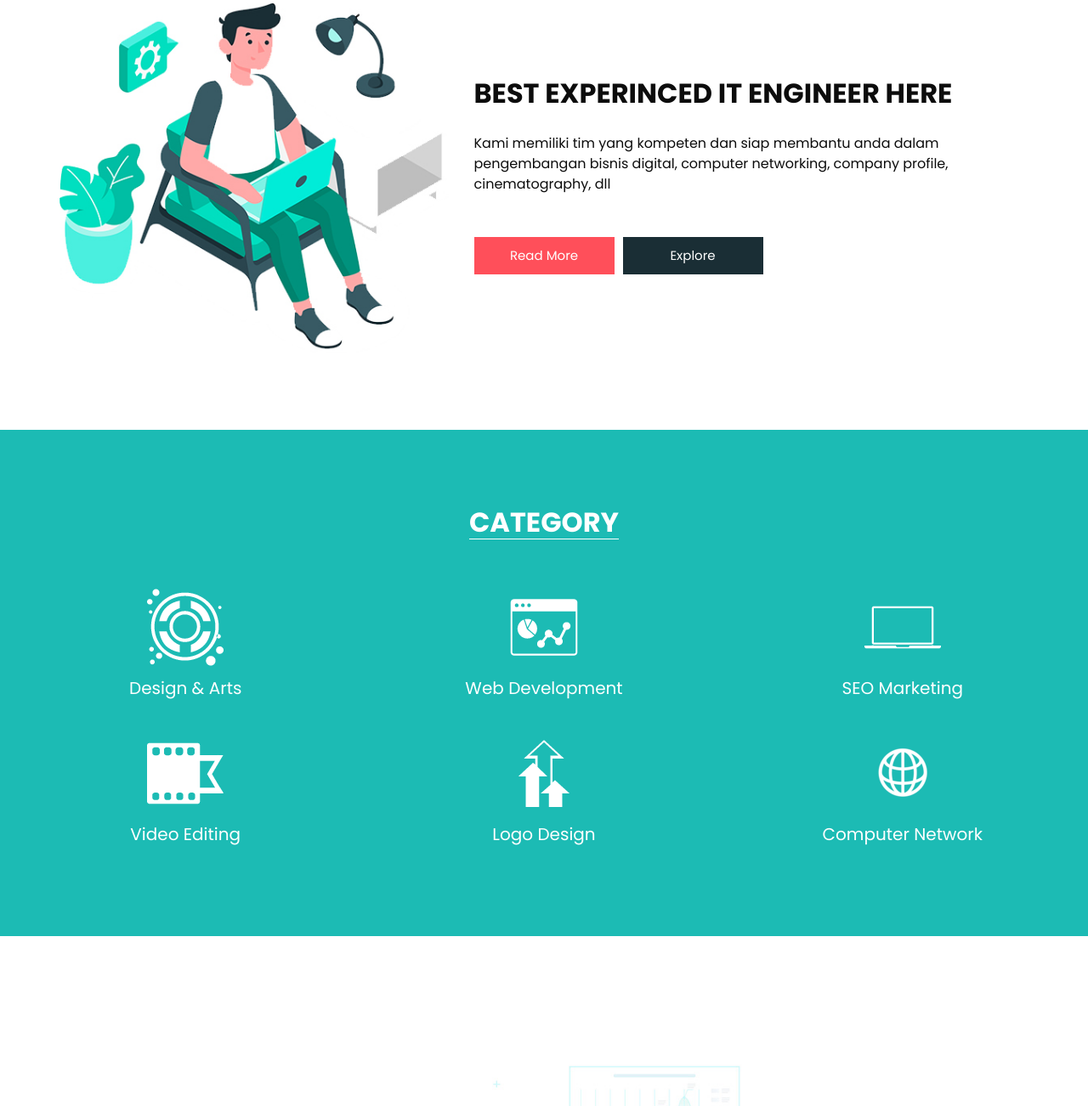
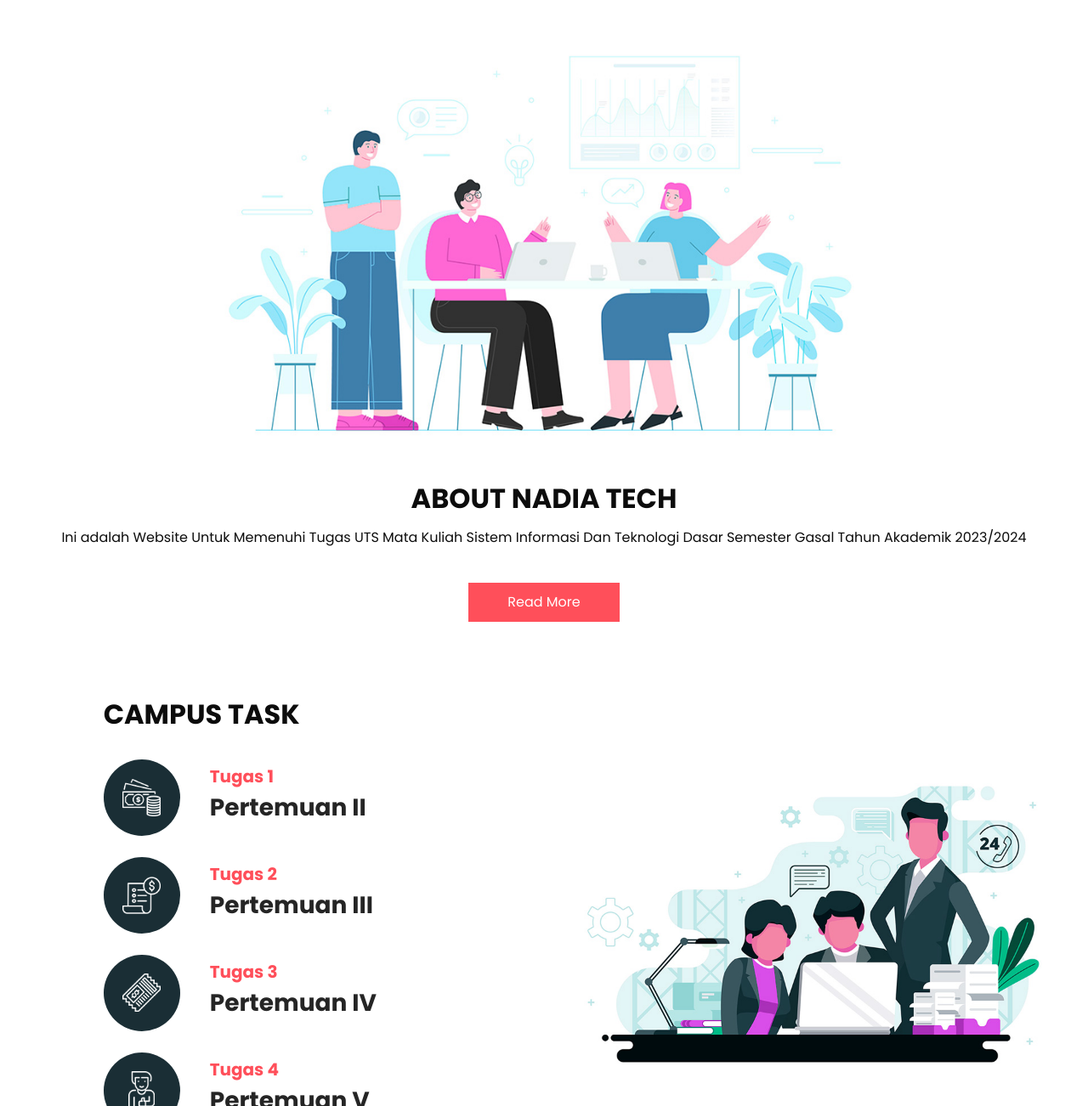
Before and after one commit to Nadiawidianti/NadiaTech, a plain HTML site: page index.html in a window 1280 px wide. Shown: the part 857-2159 px from the top of the page at 85% size. Drawn offline with Linux system fonts and the light colour scheme; files whose address does not match are found by name.

Commit message:
Update index.html

```diff
--- a/index.html
+++ b/index.html
@@ -207,122 +207,7 @@
     <!-- end slider section -->
   </div>
 
-
-  <!-- experience section -->
-
-  <section class="experience_section layout_padding">
-    <div class="container">
-      <div class="row">
-        <div class="col-md-5">
-          <div class="img-box">
-            <img src="experience-img.jpg" alt="">
-          </div>
-        </div>
-        <div class="col-md-7">
-          <div class="detail-box">
-            <div class="heading_container">
-              <h2>
-                Best Experinced IT Engineer Here
-              </h2>
-            </div>
-            <p>
-              Kami memiliki tim yang kompeten dan siap membantu anda dalam pengembangan bisnis digital, computer networking, company profile, cinematography, dll
-            </p>
-            <div class="btn-box">
-              <a href="" class="btn-1">
-                Read More
-              </a>
-              <a href="" class="btn-2">
-                Explore
-              </a>
-            </div>
-          </div>
-        </div>
-
-      </div>
-    </div>
-  </section>
-
-  <!-- end experience section -->
-
-  <!-- category section -->
-
-  <section class="category_section layout_padding">
-    <div class="container">
-      <div class="heading_container">
-        <h2>
-          Category
-        </h2>
-      </div>
-      <div class="category_container">
-        <div class="box">
-          <div class="img-box">
-            <img src="c1.png" alt="">
-          </div>
-          <div class="detail-box">
-            <h5>
-              Design & Arts
-            </h5>
-          </div>
-        </div>
-        <div class="box">
-          <div class="img-box">
-            <img src="c2.png" alt="">
-          </div>
-          <div class="detail-box">
-            <h5>
-              Web Development
-            </h5>
-          </div>
-        </div>
-        <div class="box">
-          <div class="img-box">
-            <img src="c3.png" alt="">
-          </div>
-          <div class="detail-box">
-            <h5>
-              SEO Marketing
-            </h5>
-          </div>
-        </div>
-        <div class="box">
-          <div class="img-box">
-            <img src="c4.png" alt="">
-          </div>
-          <div class="detail-box">
-            <h5>
-              Video Editing
-            </h5>
-          </div>
-        </div>
-        <div class="box">
-          <div class="img-box">
-            <img src="c5.png" alt="">
-          </div>
-          <div class="detail-box">
-            <h5>
-              Logo Design
-            </h5>
-          </div>
-        </div>
-        <div class="box">
-          <div class="img-box">
-            <img src="c6.png" alt="">
-          </div>
-          <div class="detail-box">
-            <h5>
-              Computer Network
-            </h5>
-          </div>
-        </div>
-      </div>
-    </div>
-  </section>
-
-
-  <!-- end category section -->
-
-  <!-- about section -->
+ <!-- about section -->
 
   <section class="about_section layout_padding">
     <div class="container">
```
